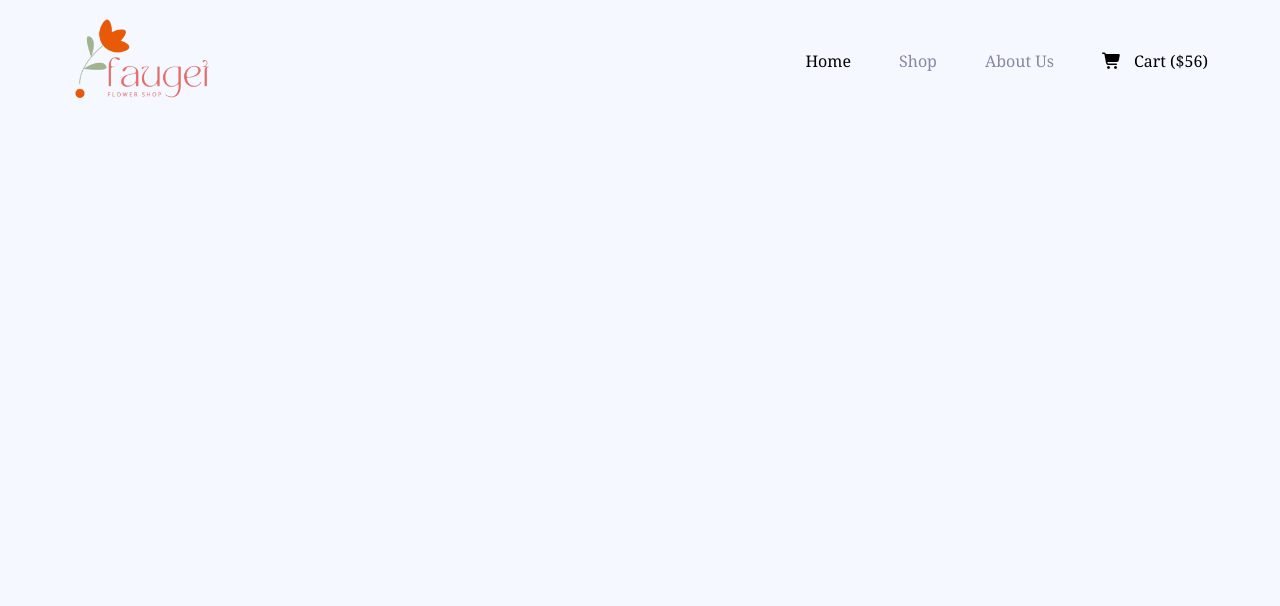
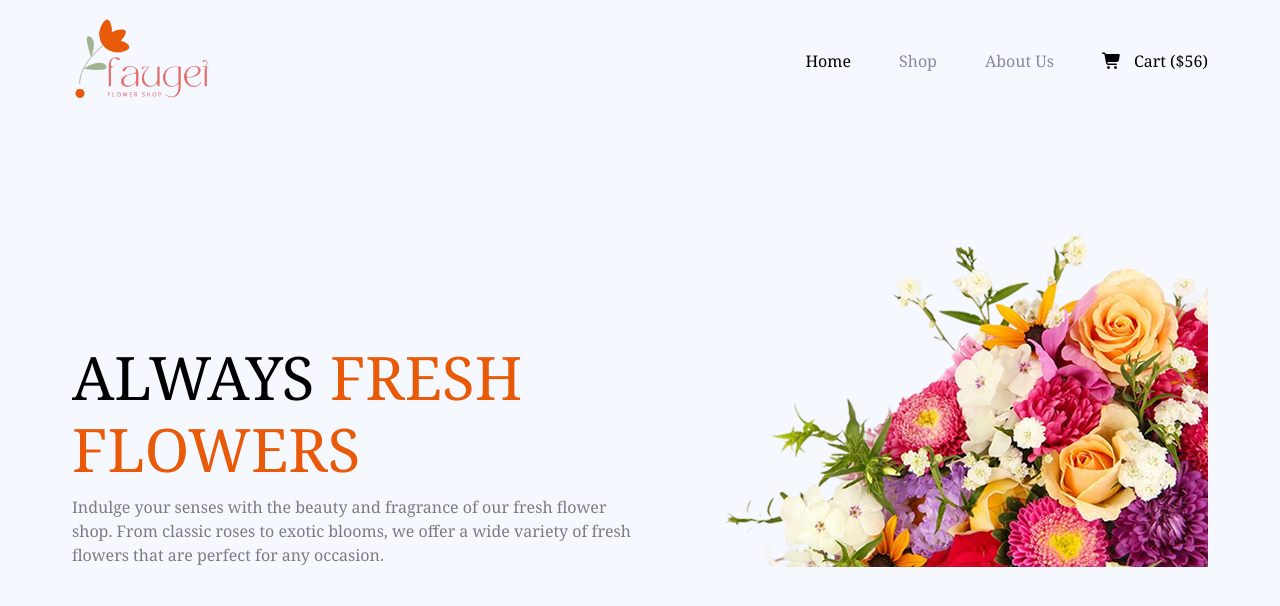
Before and after one commit to EbrahimEh/Responsive-Flowers-Project, a website: page index.html in a window 1280 px wide. Drawn offline with Linux system fonts and the light colour scheme.

Commit message:
Complete Hero Section

```diff
--- a/index.html
+++ b/index.html
@@ -31,6 +31,19 @@
                 </ul>
               </div>
         </nav>
+
+        <!-- ---hero section  -->
+        <section class="flex flex-col-reverse md:flex-row items-end h-[461px] md:gap-y-0 gap-y-6 ">
+            <!-- ---sec text --  -->
+             <div class="">
+                <h1 class=" text-4xl md:text-6xl">ALWAYS <span class="span">FRESH</span></h1>
+                <h1 class="span text-4xl md:text-6xl mb-4 mt-3">FLOWERS</h1>
+                <p class="subtitle">Indulge your senses with the beauty and fragrance of our fresh flower shop. From classic roses to exotic blooms, we offer a wide variety of fresh flowers that are perfect for any occasion. </p>
+             </div>
+
+             <!-- --sec image --  -->
+             <img src="assets/hero-flower.png" alt="">
+        </section>
     </header>
 
     <main>
--- a/src/input.css
+++ b/src/input.css
@@ -7,3 +7,11 @@
     font-family: 'Noto Serif', serif;
   }
 }
+@layer utilities{
+    .subtitle{
+        color: rgba(0, 0, 0, 0.5);
+    }
+    .span{
+        color: #E95A08;
+    }
+}
```
Also changed, not shown: src/output.css.
